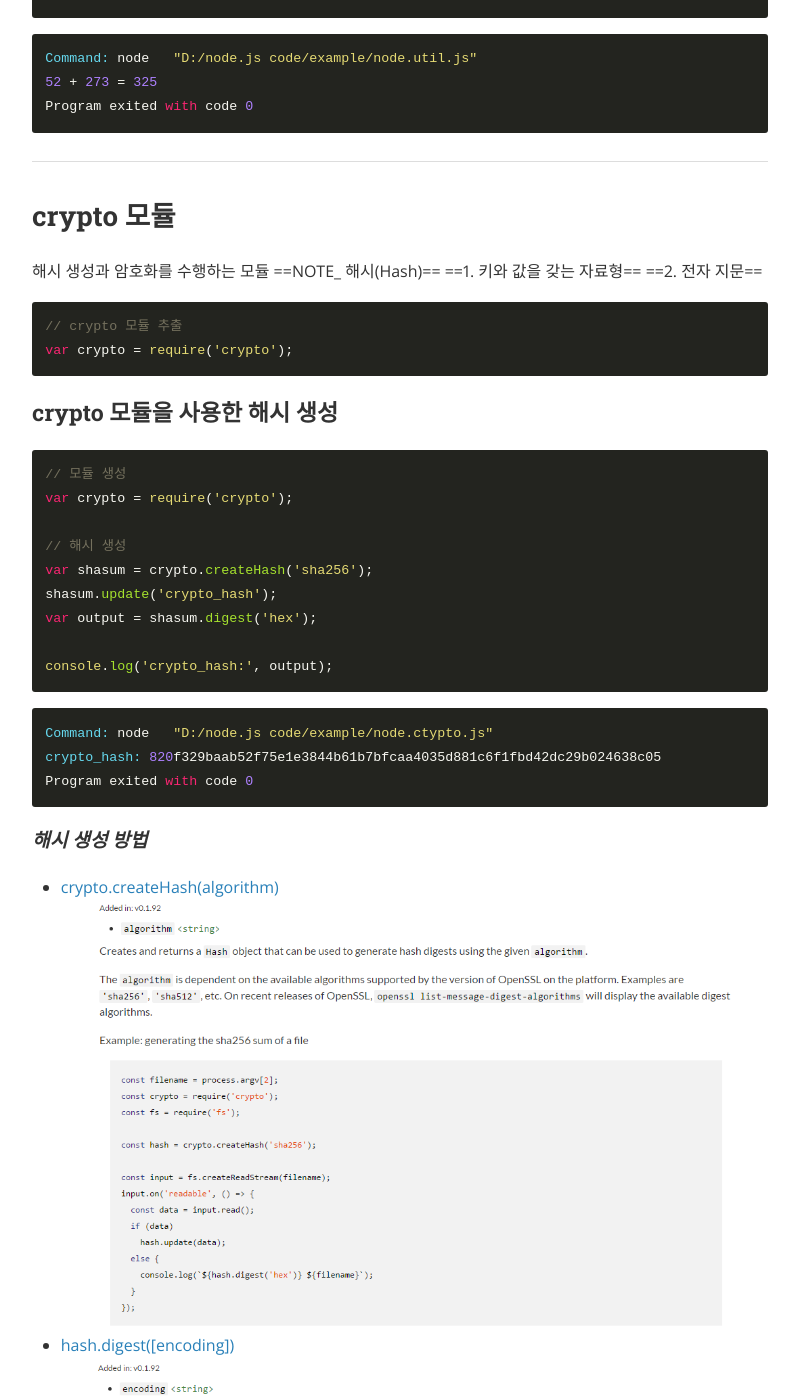
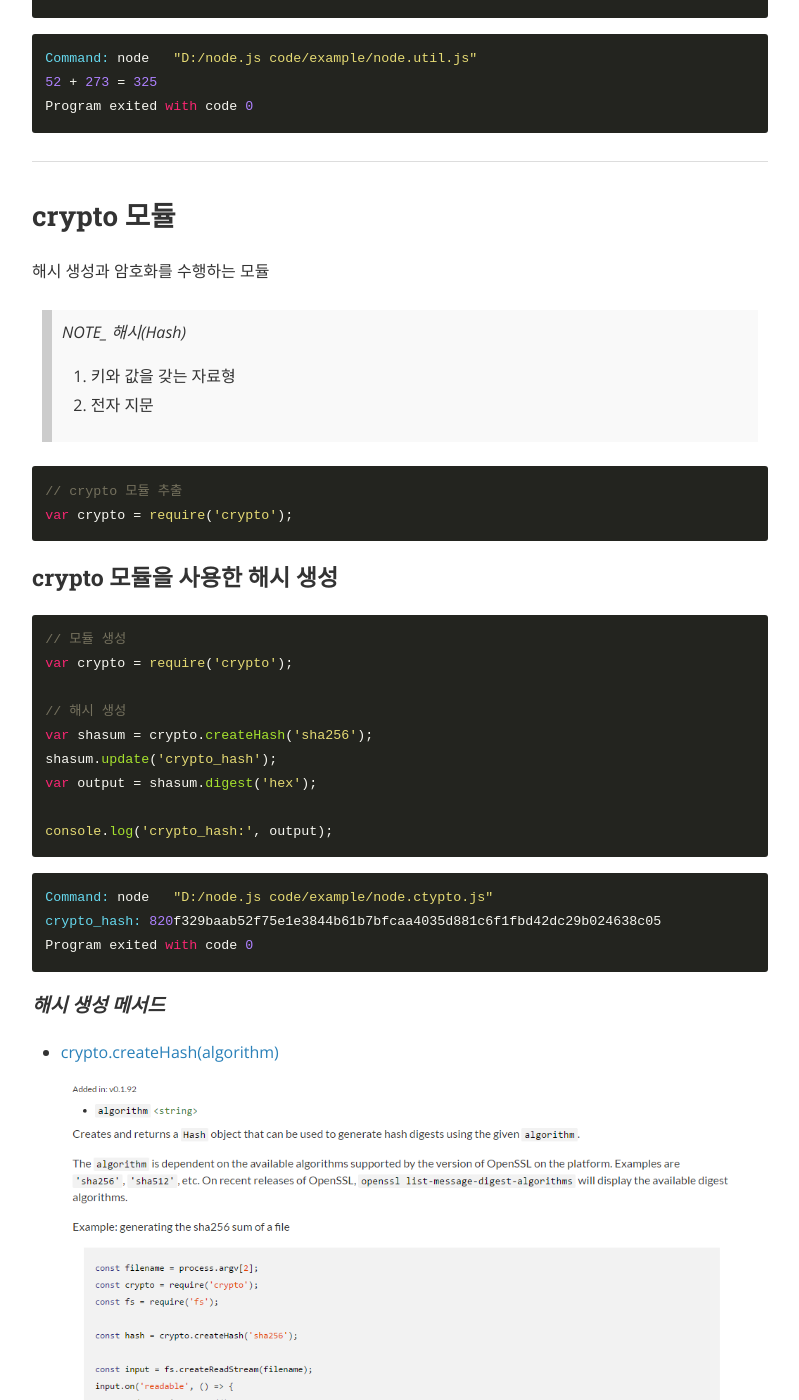
Before and after one commit to aaronleedev/aaronleedev.github.io, a Jekyll site: the page built from _posts/2017-07-26-node-js-4.markdown, in a window 1280 px wide and 1400 px high, scrolled down 3342 px. Shown: the whole window, without its empty margins (240-1039 px from the left). Built offline with Jekyll 4.4.1, drawn with Linux system fonts in a browser that asks for light colours; nearby versions of some CDN libraries.

Commit message:
modified blog post

````diff
--- a/_posts/2017-07-26-node-js-4.markdown
+++ b/_posts/2017-07-26-node-js-4.markdown
@@ -120,9 +120,11 @@ ___
 
 ## crypto 모듈
 해시 생성과 암호화를 수행하는 모듈
-==NOTE_ 해시(Hash)==
-==1. 키와 값을 갖는 자료형==
-==2. 전자 지문==
+
+> NOTE_ 해시(Hash)
+> 1. 키와 값을 갖는 자료형
+> 2. 전자 지문
+
 ```
 // crypto 모듈 추출
 var crypto = require('crypto');
@@ -146,15 +148,20 @@ crypto_hash: 820f329baab52f75e1e3844b61b7bfcaa4035d881c6f1fbd42dc29b024638c05
 Program exited with code 0
 ```
 
-#### *해시 생성 방법*
+#### *해시 생성 메서드*
 - [crypto.createHash(algorithm)](https://nodejs.org/api/crypto.html#crypto_crypto_createhash_algorithm)
+
 ![_config.yml]({{ site.baseurl }}/images/2017-07-26-node-js-4_01.png)
+
 - [hash.digest([encoding])](https://nodejs.org/api/crypto.html#crypto_hash_digest_encoding)
 ![_config.yml]({{ site.baseurl }}/images/2017-07-26-node-js-4_02.png)
+
 - [hash.update(data[, inputEncoding])](https://nodejs.org/api/crypto.html#crypto_hash_update_data_inputencoding)
+
 ![_config.yml]({{ site.baseurl }}/images/2017-07-26-node-js-4_03.png)
 
 해시는 다른 문자열이라도 같게 나올수 있다. 따라서 해시를 원래 값으로 돌리는 것은 완전히 불가능하다. 서버에 사용자의 비밀번호를 해시화해서 저장하고 로그인시 입력 비밀번호를 해시화 해서 비교한다.
+
 > NOTE_ 최근 해커들이 'A를 해시화하면 B가 나온다.'를 정리해 사용한다. 따라서 더 복잡한 해시화 방법을 사용하고 여러 번 해시화하거나 사용자에 따라 해시화 수행 횟수를 다르게하는 등의 방법을 사용한다.
 
 > NOTE_ 눈사태 효과(avalanche effect)
````
